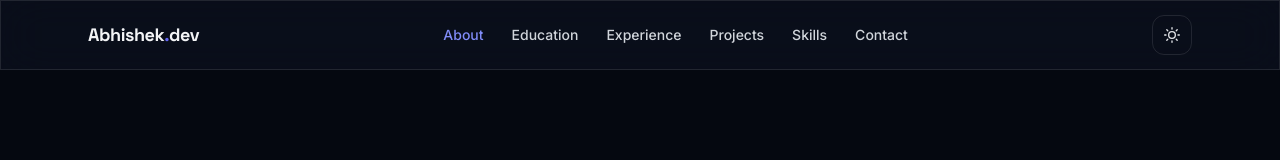
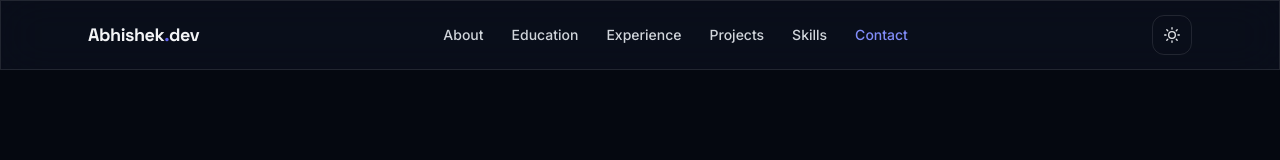
Before and after one commit to ABHISHEKSOUNDALGEKAR/Portfolio, a React (Vite) app in the folder portfolio-website/: page / in a window 1280 px wide. Shown: the top 160 px of the page. Built offline with nearby package versions, Linux system fonts and the light colour scheme.

Commit message:
Fix nav active-section indicator showing multiple/stale highlights simultaneously

```diff
--- a/portfolio-website/src/App.jsx
+++ b/portfolio-website/src/App.jsx
@@ -53,14 +53,24 @@ export default function App() {
     return () => window.removeEventListener("scroll", onScroll);
   }, []);
 
-  // Active section highlighting
+  // Active section highlighting — track cumulative visibility per section (the
+  // observer only reports entries whose state *changed*, not the full set),
+  // then pick a single winner: the lowest section still in the "active band".
   useEffect(() => {
     const sections = NAV_ITEMS.map((n) => document.getElementById(n.id)).filter(Boolean);
+    const visible = new Map();
+
     observerRef.current = new IntersectionObserver(
       (entries) => {
         entries.forEach((entry) => {
-          if (entry.isIntersecting) setActive(entry.target.id);
+          visible.set(entry.target.id, entry.isIntersecting);
         });
+        const stillActive = NAV_ITEMS.map((n) => n.id).filter((id) => visible.get(id));
+        if (stillActive.length > 0) {
+          setActive(stillActive[stillActive.length - 1]);
+        } else {
+          setActive("");
+        }
       },
       { rootMargin: "-45% 0px -50% 0px", threshold: 0 }
     );
```
